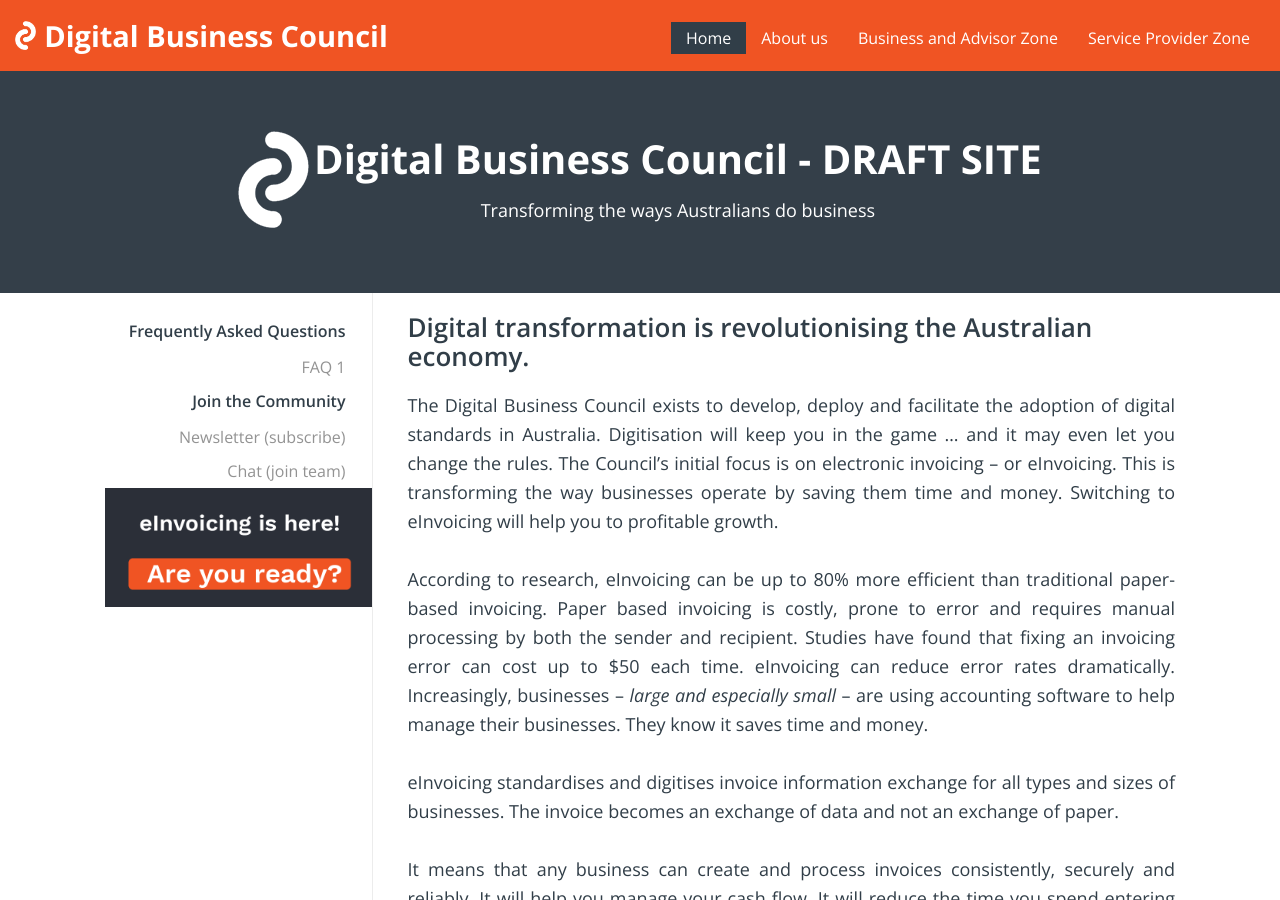
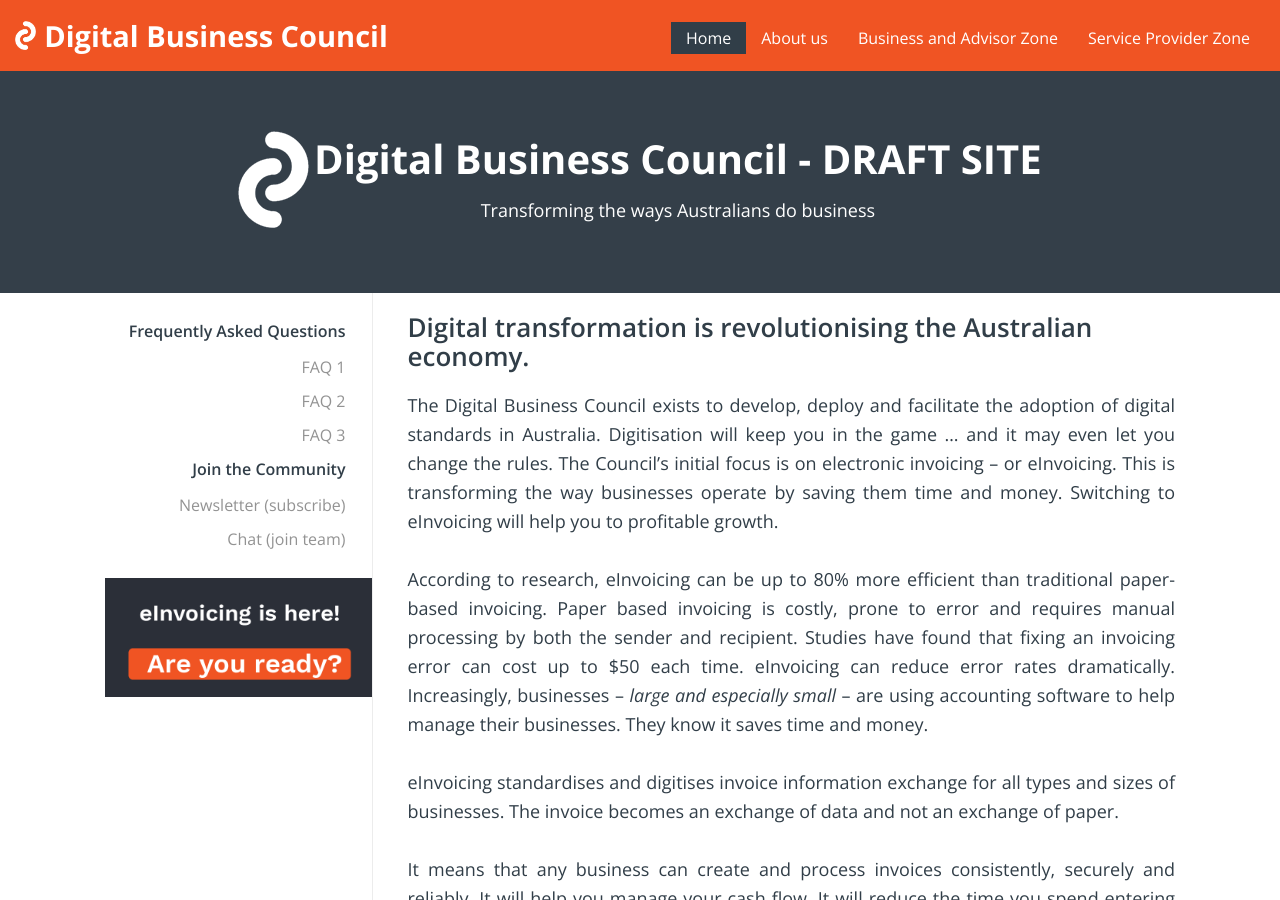
Before and after one commit to Digital-Business-Council/Digital-Business-Council.github.io, a Jekyll site: the page built from index.md, in a window 1280 px wide and 900 px high. Built offline with Jekyll 4.4.1, drawn with Linux system fonts in a browser that asks for light colours; our own code applies the rules of GitHub Pages for plain Markdown files.

Commit message:
Update sidebar-menu.html

```diff
--- a/_includes/sidebar-menu.html
+++ b/_includes/sidebar-menu.html
@@ -2,9 +2,11 @@
     {% assign current = page.url | downcase | split: '/' %}
     <li class="menu-title">Frequently Asked Questions</li>
     <li><a href="/business-case/">FAQ 1</a></li>
-
+    <li><a href="/business-case/">FAQ 2</a></li>
+    <li><a href="/business-case/">FAQ 3</a></li>
     <li class="menu-title">Join the Community</li>
     <li><a href="http://eepurl.com/ctZ6hf" target="_blank">Newsletter (subscribe)</a></li>
     <li><a href="http://chat.ausdigital.org" target="_blank">Chat (join team)</a></li>
+    <br>
     <img src="{{site.url}}/images/eInvoicing-is-here.png">
 </ul>
```
